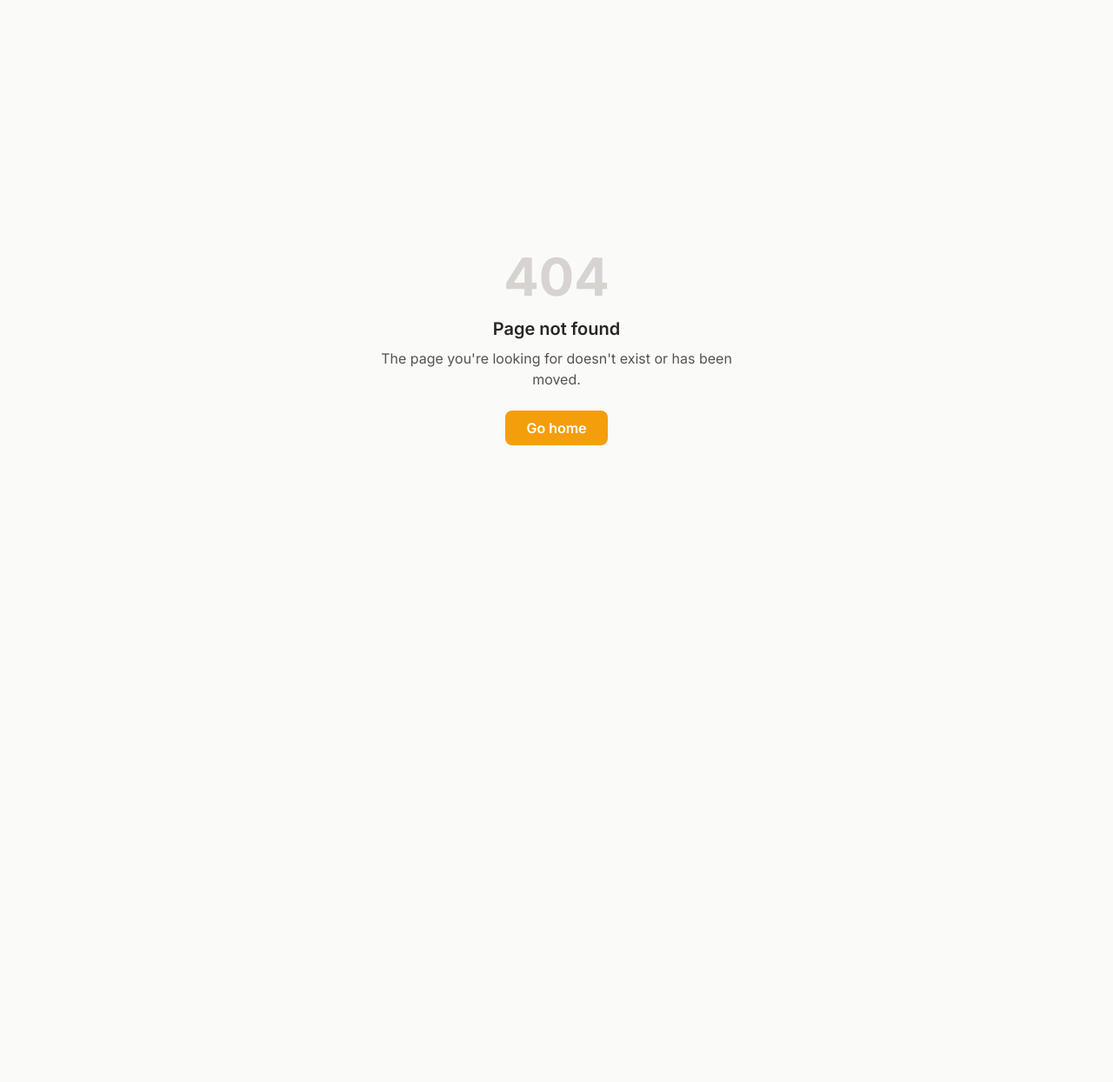
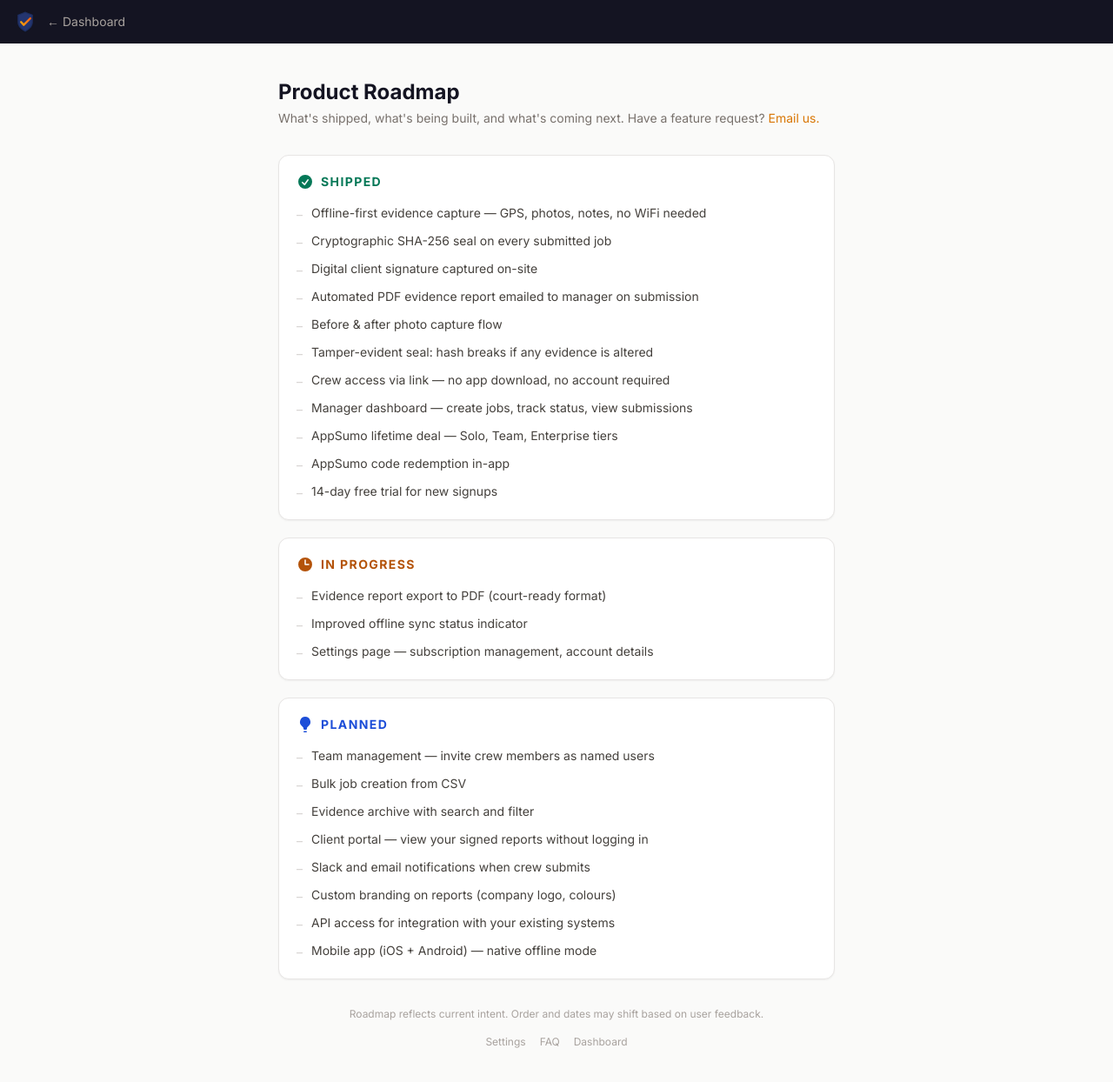
Before and after one commit to vm799/jobproof_new, a Next.js app: page /roadmap in a window 1280 px wide. Before the commit this address had no page. Shown: the whole page at 87% size. Before the commit the page ends 800 px from the top, so only its background shows below. Built offline with nearby package versions, Linux system fonts and the light colour scheme.

Commit message:
feat(roadmap): shipped / in-progress / planned product roadmap page

```diff
--- /dev/null
+++ b/app/roadmap/page.tsx
@@ -0,0 +1,120 @@
+import Link from 'next/link'
+import Image from 'next/image'
+import { CheckCircleIcon, ClockIcon, LightBulbIcon } from '@heroicons/react/20/solid'
+
+const SHIPPED = [
+  'Offline-first evidence capture — GPS, photos, notes, no WiFi needed',
+  'Cryptographic SHA-256 seal on every submitted job',
+  'Digital client signature captured on-site',
+  'Automated PDF evidence report emailed to manager on submission',
+  'Before & after photo capture flow',
+  'Tamper-evident seal: hash breaks if any evidence is altered',
+  'Crew access via link — no app download, no account required',
+  'Manager dashboard — create jobs, track status, view submissions',
+  'AppSumo lifetime deal — Solo, Team, Enterprise tiers',
+  'AppSumo code redemption in-app',
+  '14-day free trial for new signups',
+]
+
+const IN_PROGRESS = [
+  'Evidence report export to PDF (court-ready format)',
+  'Improved offline sync status indicator',
+  'Settings page — subscription management, account details',
+]
+
+const PLANNED = [
+  'Team management — invite crew members as named users',
+  'Bulk job creation from CSV',
+  'Evidence archive with search and filter',
+  'Client portal — view your signed reports without logging in',
+  'Slack and email notifications when crew submits',
+  'Custom branding on reports (company logo, colours)',
+  'API access for integration with your existing systems',
+  'Mobile app (iOS + Android) — native offline mode',
+]
+
+function Section({
+  icon,
+  title,
+  color,
+  items,
+}: {
+  icon: React.ReactNode
+  title: string
+  color: string
+  items: string[]
+}) {
+  return (
+    <section className="bg-white rounded-xl border border-stone-200 shadow-sm p-5">
+      <div className={`flex items-center gap-2 mb-4 ${color}`}>
+        {icon}
+        <h2 className="font-bold text-sm uppercase tracking-widest">{title}</h2>
+      </div>
+      <ul className="space-y-2.5">
+        {items.map((item) => (
+          <li key={item} className="flex gap-2.5 items-start text-sm text-stone-700">
+            <span className="mt-0.5 flex-shrink-0 text-stone-300" aria-hidden="true">–</span>
+            {item}
+          </li>
+        ))}
+      </ul>
+    </section>
+  )
+}
+
+export default function RoadmapPage() {
+  return (
+    <div className="min-h-screen bg-stone-50">
+      {/* Header */}
+      <div className="bg-slate-900 text-white px-4 py-3 flex items-center justify-between">
+        <div className="flex items-center gap-3">
+          <Image src="/logo.svg" alt="JobProof" width={26} height={26} priority />
+          <Link href="/dashboard" className="text-stone-400 hover:text-white text-sm transition-colors">
+            ← Dashboard
+          </Link>
+        </div>
+      </div>
+
+      <div className="max-w-2xl mx-auto px-4 py-10">
+        <h1 className="text-2xl font-bold text-slate-900 mb-1">Product Roadmap</h1>
+        <p className="text-stone-500 text-sm mb-8">
+          What&apos;s shipped, what&apos;s being built, and what&apos;s coming next. Have a feature request?{' '}
+          <a href="mailto:vaishaligor25@gmail.com" className="text-amber-600 hover:underline">
+            Email us.
+          </a>
+        </p>
+
+        <div className="space-y-5">
+          <Section
+            icon={<CheckCircleIcon className="w-5 h-5" aria-hidden="true" />}
+            title="Shipped"
+            color="text-emerald-700"
+            items={SHIPPED}
+          />
+          <Section
+            icon={<ClockIcon className="w-5 h-5" aria-hidden="true" />}
+            title="In Progress"
+            color="text-amber-700"
+            items={IN_PROGRESS}
+          />
+          <Section
+            icon={<LightBulbIcon className="w-5 h-5" aria-hidden="true" />}
+            title="Planned"
+            color="text-blue-700"
+            items={PLANNED}
+          />
+        </div>
+
+        <p className="text-center text-xs text-stone-400 mt-8">
+          Roadmap reflects current intent. Order and dates may shift based on user feedback.
+        </p>
+
+        <div className="text-center mt-4 space-x-4 text-xs text-stone-400">
+          <Link href="/settings" className="hover:text-stone-600 transition-colors">Settings</Link>
+          <Link href="/faq" className="hover:text-stone-600 transition-colors">FAQ</Link>
+          <Link href="/dashboard" className="hover:text-stone-600 transition-colors">Dashboard</Link>
+        </div>
+      </div>
+    </div>
+  )
+}
```
